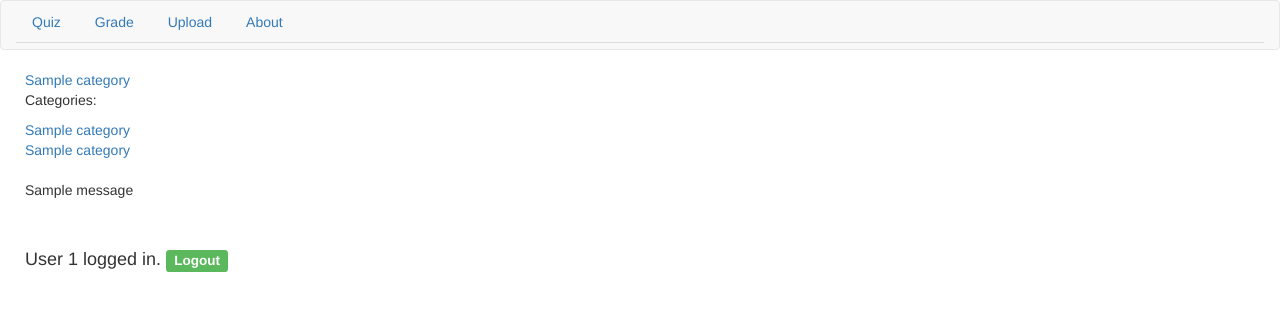
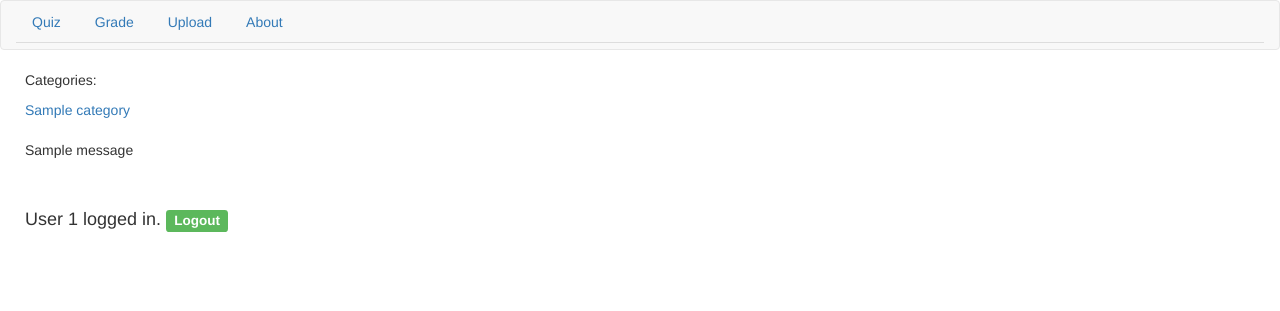
Before and after one commit to kyeru/appengine_flask_code, a Flask app: template mymodules/templates/quiz_map.html in a window 1280 px wide. Shown: the top 311 px of the page. Run offline with Flask 2, Linux system fonts and the light colour scheme; the template is opened without the code that fills it: most values are stand-ins (such as "Sample title", 1, 10 or a date in 2020); one stand-in notice (Sample message) is shown; some libraries are stand-ins or nearby versions.

Commit message:
quiz category simplified

```diff
--- a/mymodules/templates/quiz_map.html
+++ b/mymodules/templates/quiz_map.html
@@ -2,17 +2,8 @@
 
 {% block content %}
 
+<p>Categories:</p>
 {% for category in categories %}
-
-<div><a href="{{ category }}">{{ category }}</a></div>
-
-{% endfor %}
-
-<p>Categories:</p>
-{% for category in user_categories %}
-<div><a href="{{ category }}">{{ category }}</a></div>
-{% endfor %}
-{% for category in common_categories %}
 <div><a href="{{ category }}">{{ category }}</a></div>
 {% endfor %}
 
```
